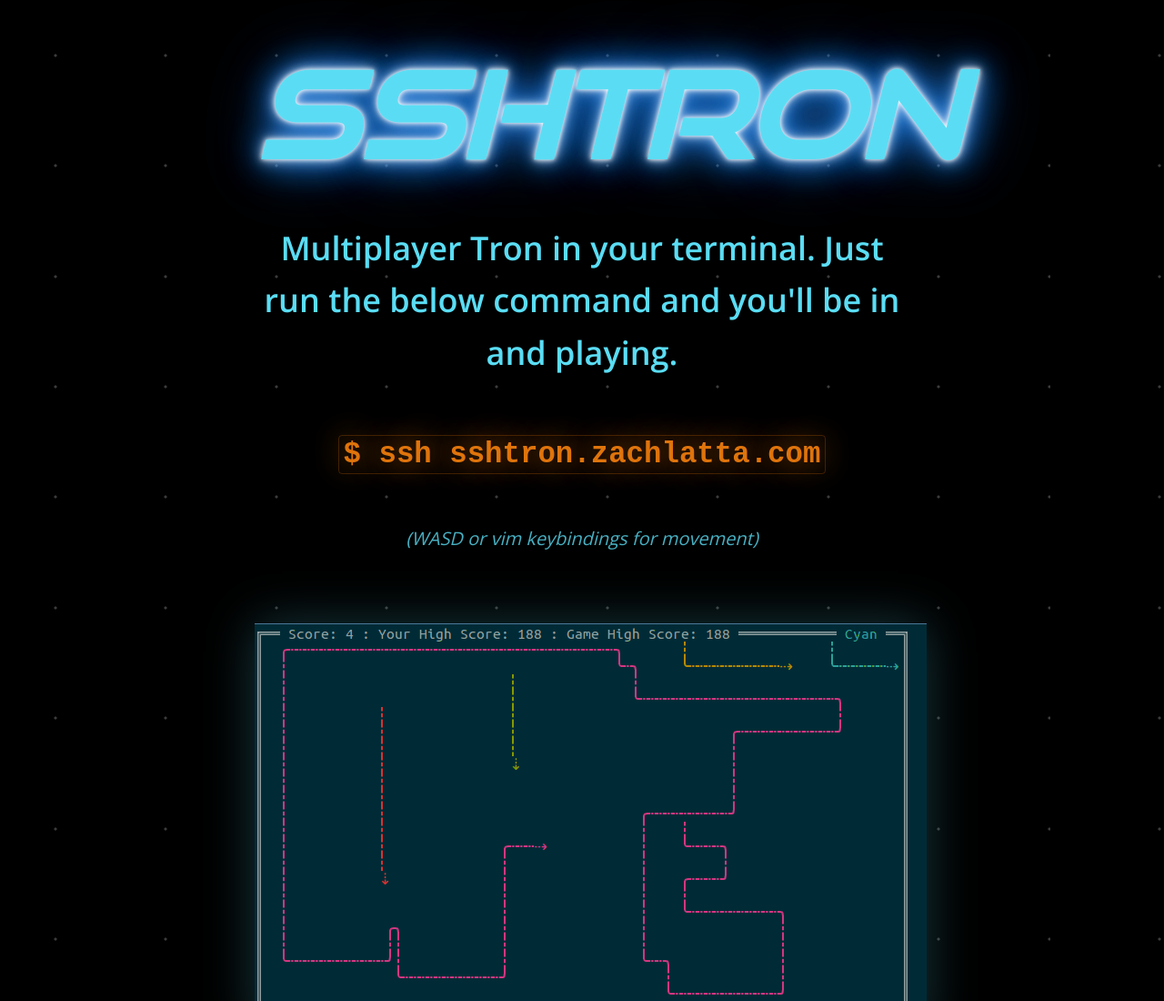
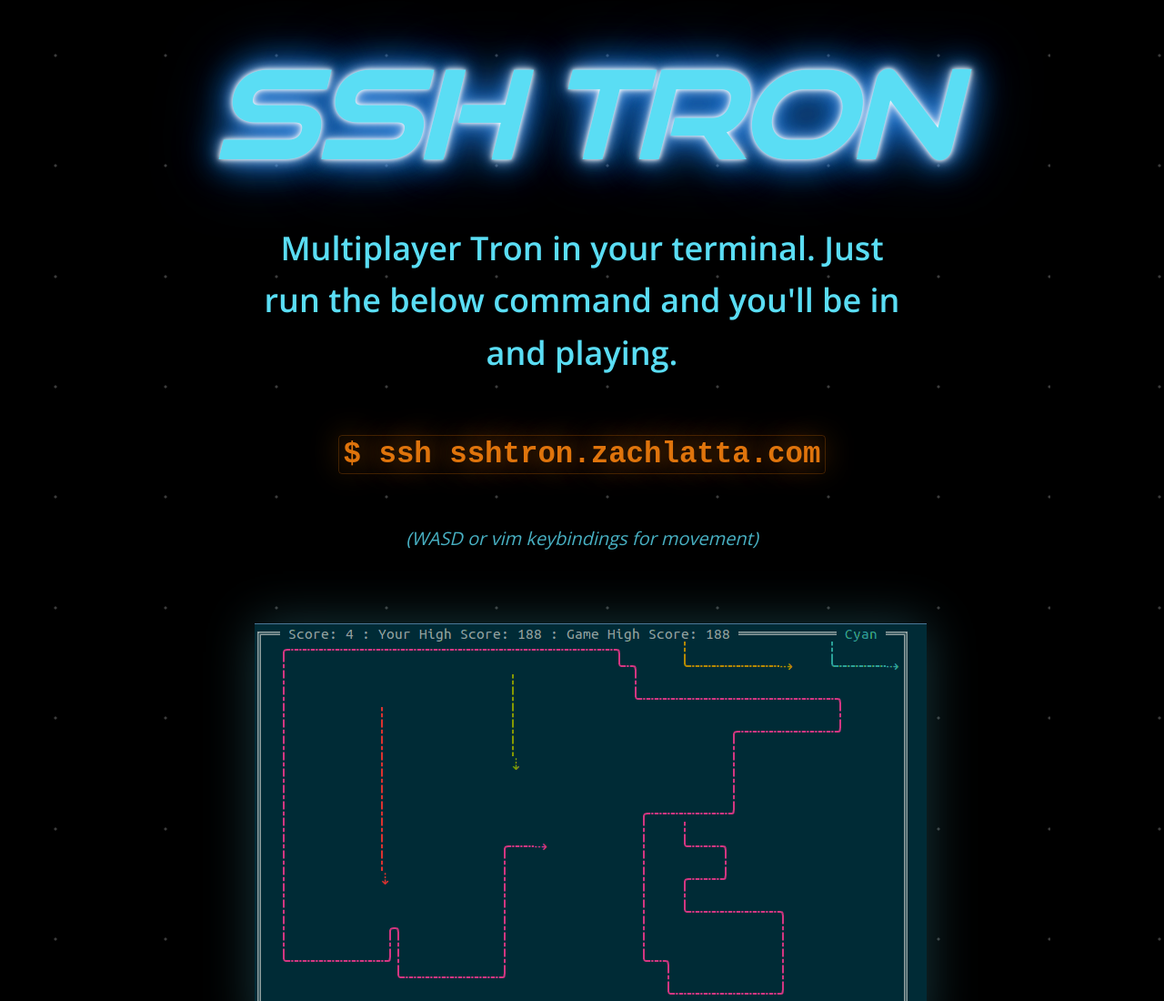
Before and after one commit to zachlatta/sshtron, a plain HTML site: page static/index.html in a window 1280 px wide. Shown: the top 1100 px of the page at 91% size. Drawn offline with nearby package versions, Linux system fonts and the light colour scheme.

Commit message:
Break up title for easier reading

```diff
--- a/static/index.html
+++ b/static/index.html
@@ -20,8 +20,8 @@
   <meta property="og:type"  content="website">
 </head>
 <body>
+  <h1 class="title">SSH Tron</h1>
   <div class="container">
-    <h1 class="title">SSHTRon</h1>
     <p class="description">
       Multiplayer Tron in your terminal. Just run the below command and you'll
       be in and playing.
```
